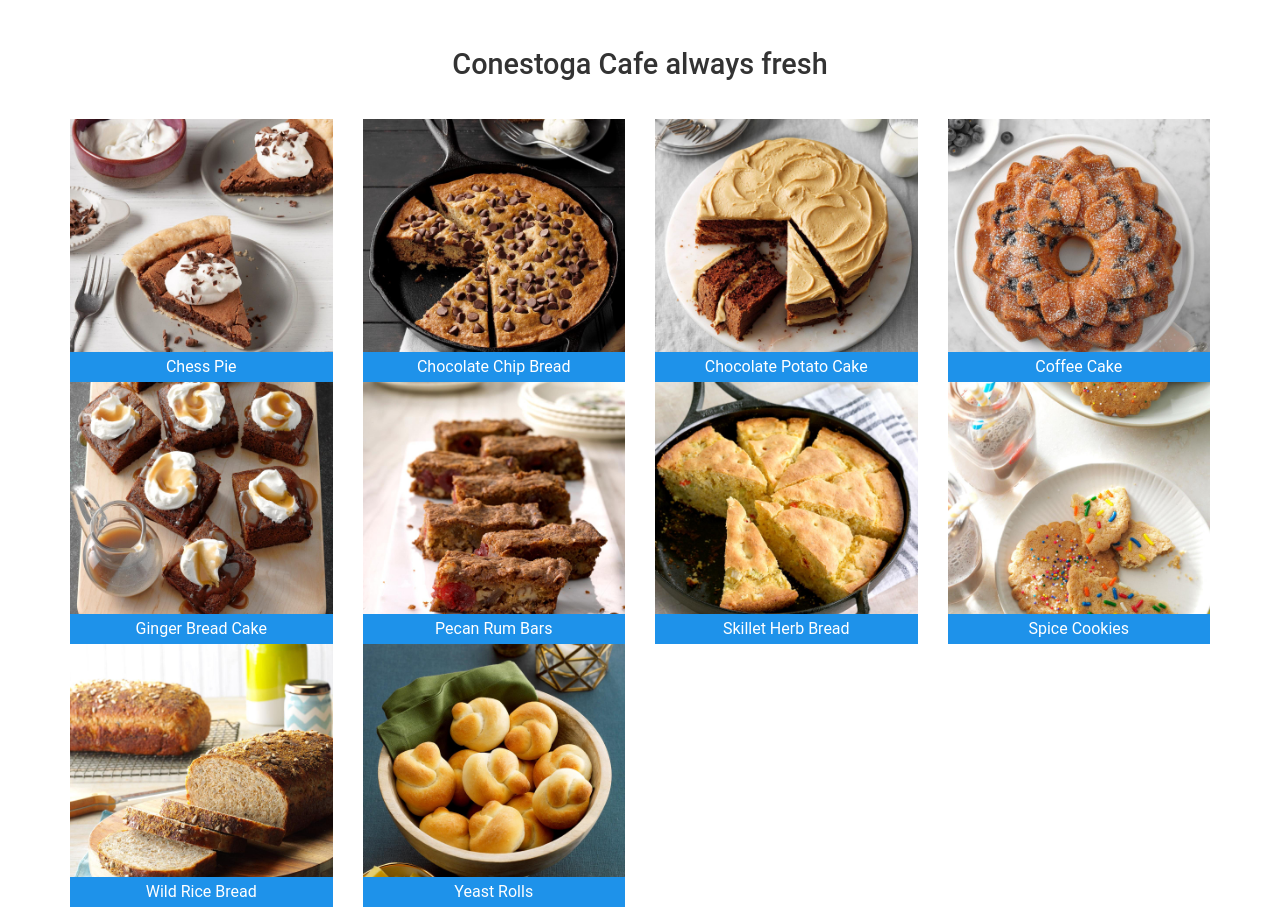
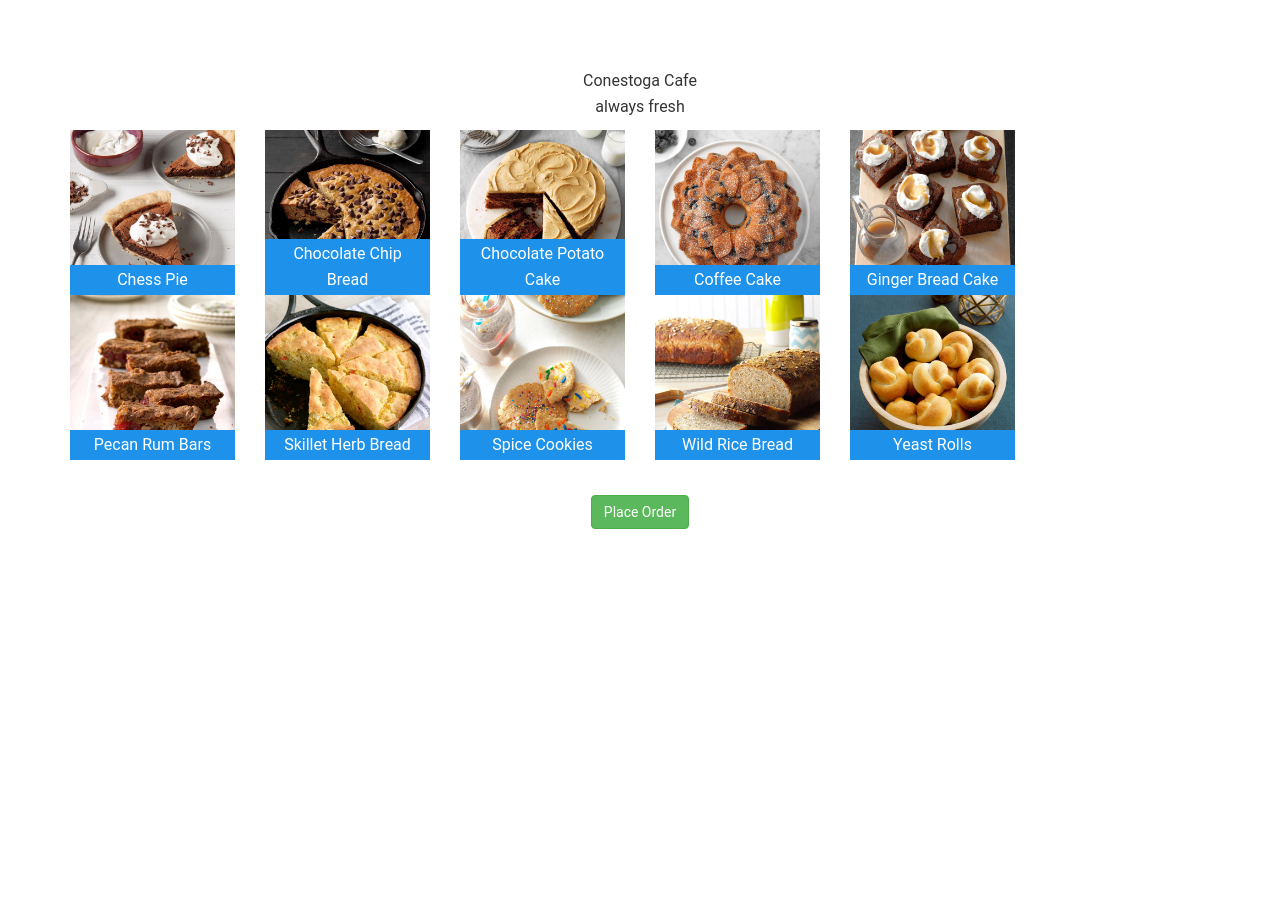
Before and after one commit to jyothsnaadusumilli/midterm_6824, a plain HTML site: page index.html in a window 1280 px wide. Shown: the top 910 px of the page. After the commit the page ends 800 px from the top, so only its background shows below. Drawn offline with nearby package versions, Linux system fonts and the light colour scheme.

Commit message:
Update index.html

```diff
--- a/index.html
+++ b/index.html
@@ -5,19 +5,26 @@
 	<title></title>
 	<meta name="viewport" content="width=device-width, initial-scale=1">
 
-	<!-- css link-->
+
 	<link rel="stylesheet" href="https://maxcdn.bootstrapcdn.com/bootstrap/3.3.7/css/bootstrap.min.css">
   <link rel="stylesheet" href="./style.css">
 
 </head>
 <body>
 	<div class="image-wrapper">
-		<div class="container">
-			<div class="row">
-				<!--overlay text effect 2 -->
+		<div class="container text-center">
+      <p class="simple-effect border p-2 text-center">
+      <p class="borderr text-center">
+        <span>Conestoga Cafe</span><br>
+        <span>always fresh</span>
+      </p>
+      </p>
+			<div class="img-border-box">
+        <div class="row centerr">
+
+          <div class="col col-10">
             <div class="simple-effet-image text-center">
-					<h1 class="simple-effect">Conestoga Cafe always fresh</h1>
-					<div class="col-sm-3 m-2">
+              <div class="col-sm-2">
                 <div class="effect-image-1">
                   <img src="midtermimages/Chess Pie.jpg" alt="image-1">
                   <div class="simple-text">
@@ -29,7 +36,7 @@
                   </div>
                 </div>
               </div>
-					<div class="col-sm-3">
+              <div class="col-sm-2">
                 <div class="effect-image-1">
                   <img src="midtermimages/Chocolate Chip Bread.jpg" alt="image-1">
                   <div class="simple-text">
@@ -41,7 +48,7 @@
                   </div>
                 </div>
               </div>
-					<div class="col-sm-3">
+              <div class="col-sm-2">
                 <div class="effect-image-1">
                   <img src="midtermimages/Chocolate Potato Cake.jpg" alt="image-1">
                   <div class="simple-text">
@@ -53,7 +60,7 @@
                   </div>
                 </div>
               </div>
-					<div class="col-sm-3">
+              <div class="col-sm-2">
                 <div class="effect-image-1">
                   <img src="midtermimages/Coffee Cake.jpg" alt="image-1">
                   <div class="simple-text">
@@ -65,7 +72,7 @@
                   </div>
                 </div>
               </div>
-          <div class="col-sm-3">
+              <div class="col-sm-2">
                 <div class="effect-image-1">
                   <img src="midtermimages/Ginger Bread Cake.jpg" alt="image-1">
                   <div class="simple-text">
@@ -77,7 +84,14 @@
                   </div>
                 </div>
               </div>
-          <div class="col-sm-3">
+            </div>
+          </div>
+        </div>
+        <div class="row centerr mt-5">
+
+          <div class="col-10">
+            <div class="simple-effet-image text-center">
+              <div class="col-sm-2">
                 <div class="effect-image-1">
                   <img src="midtermimages/Pecan Rum Bars.jpg" alt="image-1">
                   <div class="simple-text">
@@ -89,7 +103,7 @@
                   </div>
                 </div>
               </div>
-          <div class="col-sm-3">
+              <div class="col-sm-2">
                 <div class="effect-image-1">
                   <img src="midtermimages/Skillet Herb Bread.jpg" alt="image-1">
                   <div class="simple-text">
@@ -101,7 +115,7 @@
                   </div>
                 </div>
               </div>
-          <div class="col-sm-3">
+              <div class="col-sm-2">
                 <div class="effect-image-1">
                   <img src="midtermimages/Spice Cookies.jpg" alt="image-1">
                   <div class="simple-text">
@@ -113,7 +127,7 @@
                   </div>
                 </div>
               </div>
-          <div class="col-sm-3">
+              <div class="col-sm-2">
                 <div class="effect-image-1">
                   <img src="midtermimages/Wild Rice Bread.jpg" alt="image-1">
                   <div class="simple-text">
@@ -125,7 +139,7 @@
                   </div>
                 </div>
               </div>
-          <div class="col-sm-3">
+              <div class="col-sm-2">
                 <div class="effect-image-1">
                   <img src="midtermimages/Yeast Rolls.jpg" alt="image-1">
                   <div class="simple-text">
@@ -141,15 +155,16 @@
           </div>
         </div>
       </div>
+		</div>
+	</div>
   <div class="container text-center m-5">
     <button class="btn btn-success p-2" data-toggle="modal" data-target="#myModal">Place Order</button>
   </div>
 
-  <!-- Modal -->
     <div class="modal fade text-center" id="myModal" role="dialog">
     <div class="modal-dialog">
 
-      <!-- Modal content-->
+
       <div class="modal-content">
         <div class="modal-header">
           <button type="button" class="close" data-dismiss="modal">&times;</button>
@@ -165,12 +180,12 @@
     </div>
   </div>
 
-	<!-- js link -->
+
 	<script src="https://cdnjs.cloudflare.com/ajax/libs/jquery/3.2.1/jquery.min.js"></script>
 	<script src="https://maxcdn.bootstrapcdn.com/bootstrap/3.3.7/js/bootstrap.min.js"></script>
 </body>
 </html>
-<!-- partial -->
+
 
 </body>
 </html>
```
Lines whose indentation alone changed are shown as unchanged.
